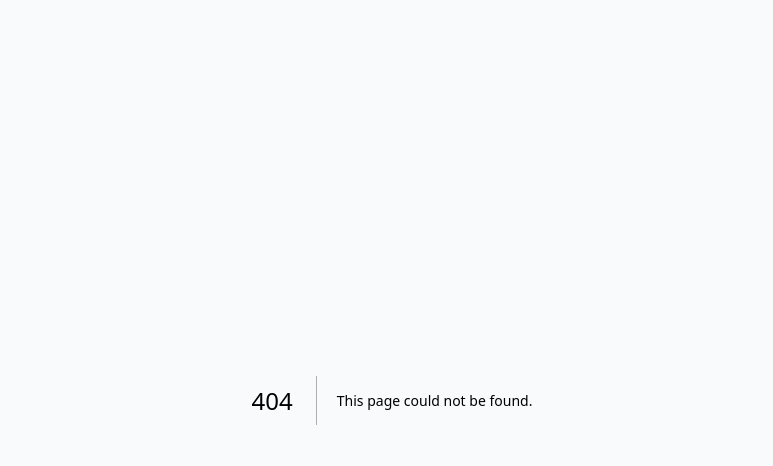
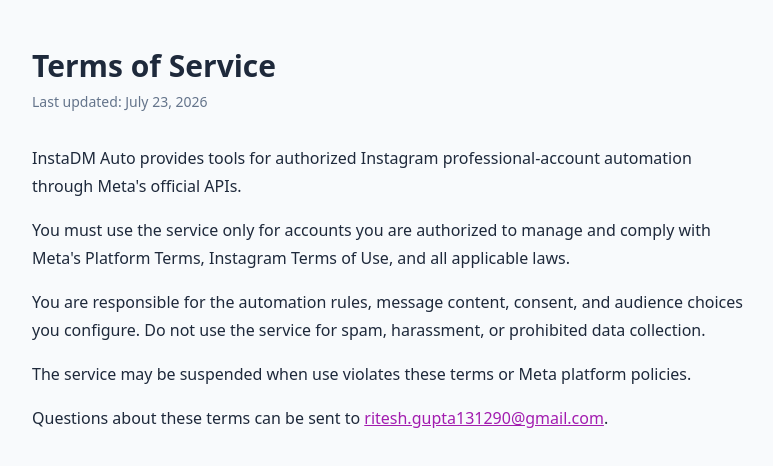
Before and after one commit to Ritesh1312-art/Insta-Automation, a Next.js app: page /terms in a window 1280 px wide. Before the commit this address had no page. Shown: the top 466 px of the page, without its empty margins (248-1021 px from the left). Built offline with nearby package versions, Linux system fonts and the light colour scheme.

Commit message:
Add public terms and data deletion instructions

```diff
--- /dev/null
+++ b/src/app/data-deletion/page.tsx
@@ -0,0 +1,15 @@
+import type { Metadata } from 'next';
+
+export const metadata: Metadata = { title: 'Data Deletion Instructions | InstaDM Auto' };
+
+export default function DataDeletionPage() {
+  return (
+    <main className="mx-auto min-h-screen max-w-3xl px-6 py-12 text-slate-800">
+      <h1 className="text-3xl font-bold">Data Deletion Instructions</h1>
+      <div className="mt-8 space-y-4 leading-7">
+        <p>To request deletion of data associated with InstaDM Auto, email <a className="text-fuchsia-700 underline" href="mailto:ritesh.gupta131290@gmail.com?subject=InstaDM%20Auto%20data%20deletion%20request">ritesh.gupta131290@gmail.com</a> from the email address linked to your Facebook or Instagram account.</p>
+        <p>Include the Facebook Page name and Instagram username to identify the connected account. We will confirm receipt, disconnect the account, and delete stored connection tokens and automation data unless retention is required by law.</p>
+      </div>
+    </main>
+  );
+}
--- /dev/null
+++ b/src/app/terms/page.tsx
@@ -0,0 +1,19 @@
+import type { Metadata } from 'next';
+
+export const metadata: Metadata = { title: 'Terms of Service | InstaDM Auto' };
+
+export default function TermsPage() {
+  return (
+    <main className="mx-auto min-h-screen max-w-3xl px-6 py-12 text-slate-800">
+      <h1 className="text-3xl font-bold">Terms of Service</h1>
+      <p className="mt-2 text-sm text-slate-500">Last updated: July 23, 2026</p>
+      <div className="mt-8 space-y-4 leading-7">
+        <p>InstaDM Auto provides tools for authorized Instagram professional-account automation through Meta&apos;s official APIs.</p>
+        <p>You must use the service only for accounts you are authorized to manage and comply with Meta&apos;s Platform Terms, Instagram Terms of Use, and all applicable laws.</p>
+        <p>You are responsible for the automation rules, message content, consent, and audience choices you configure. Do not use the service for spam, harassment, or prohibited data collection.</p>
+        <p>The service may be suspended when use violates these terms or Meta platform policies.</p>
+        <p>Questions about these terms can be sent to <a className="text-fuchsia-700 underline" href="mailto:ritesh.gupta131290@gmail.com">ritesh.gupta131290@gmail.com</a>.</p>
+      </div>
+    </main>
+  );
+}
```
